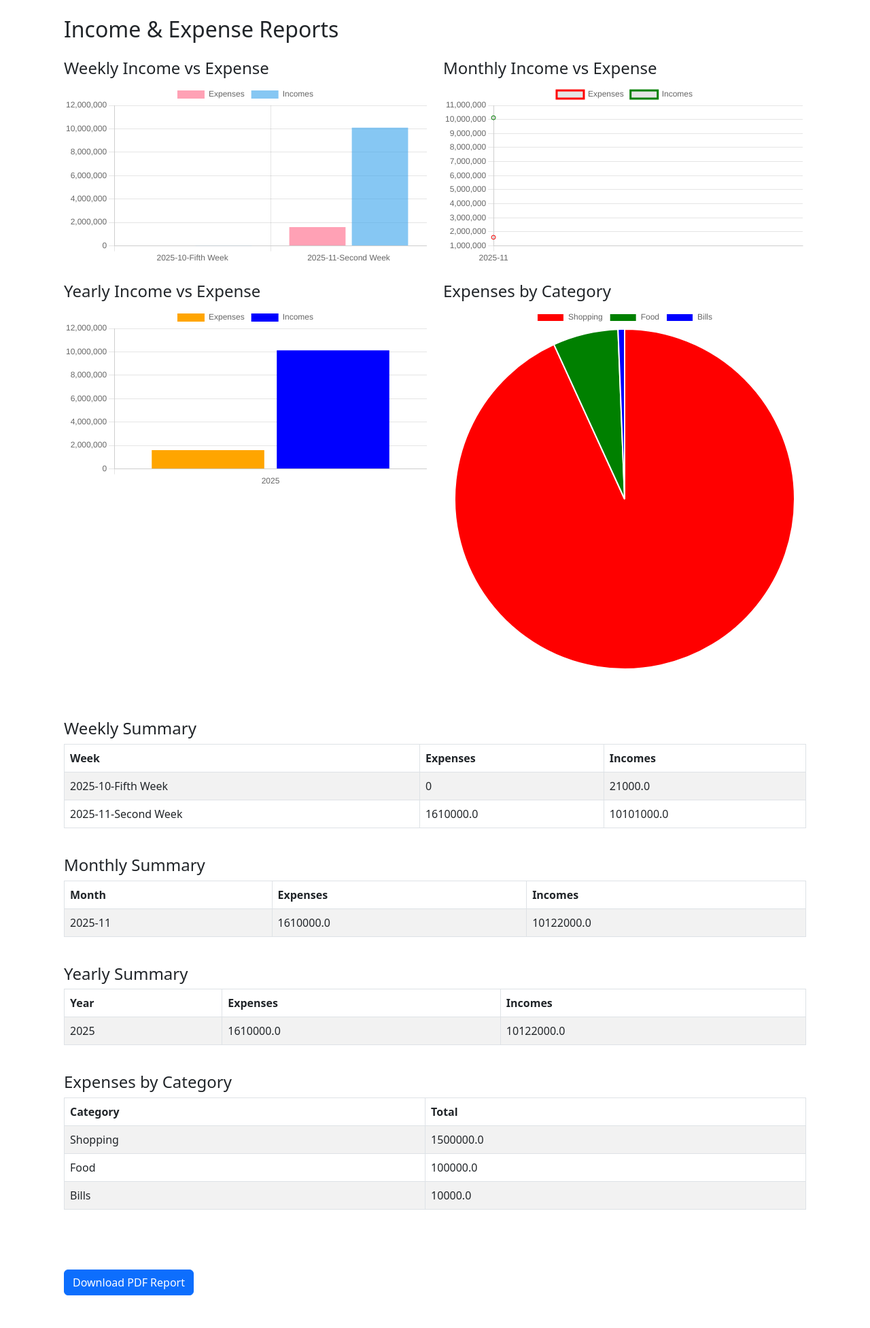
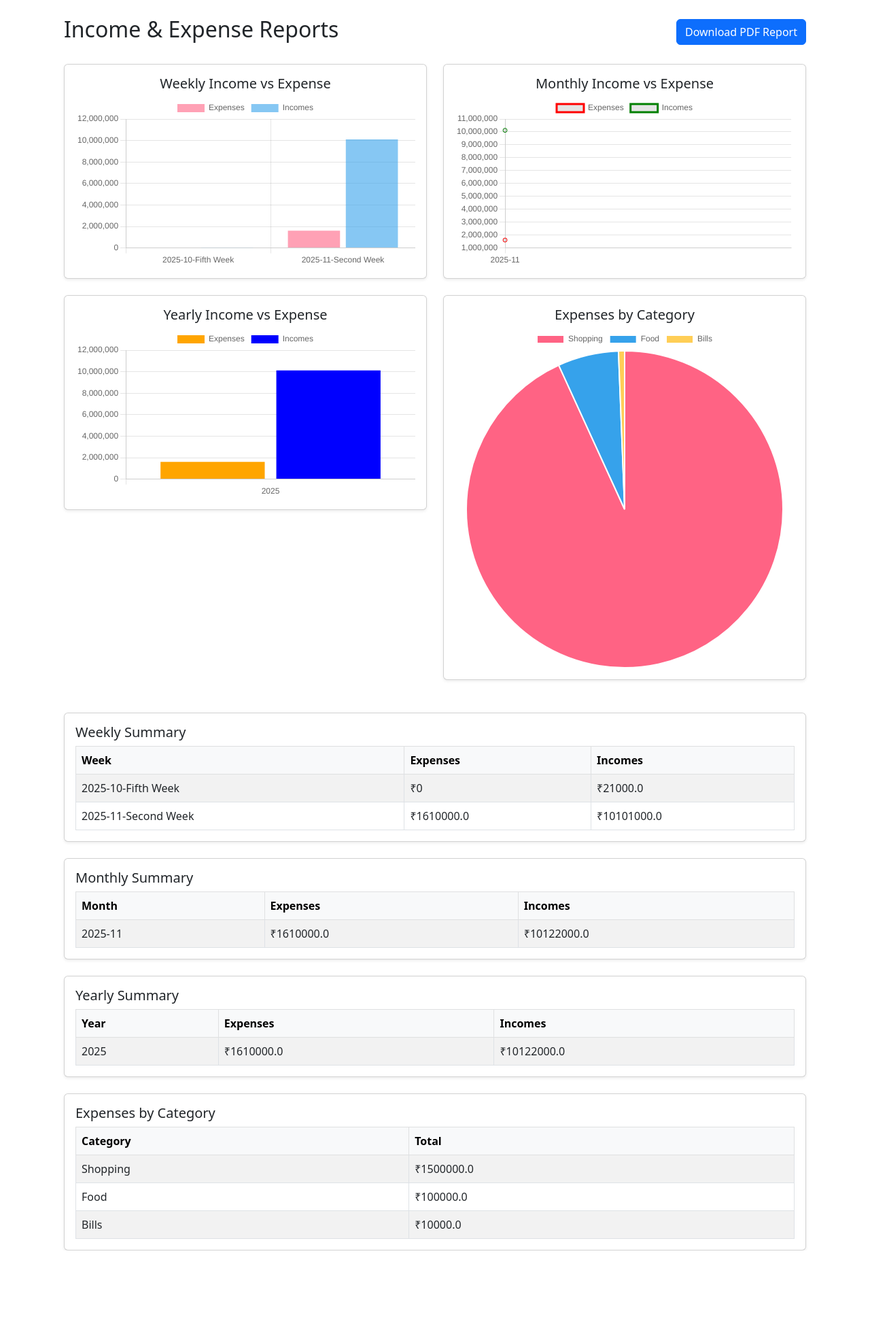
Before and after one commit to utsav0514/Sika_ved, a Django app: page /app/reports/ in a window 1280 px wide. Shown: the part 56-2009 px from the top of the page at 68% size. After the commit the page ends 1895 px from the top, so only its background shows below. Run offline with Django 5.2, Linux system fonts and the light colour scheme; the first user in the database is signed in; data comes from the database, SQL or seed files in the repository.

Commit message:
updaet in html files

```diff
--- a/core_app/templates/reports.html
+++ b/core_app/templates/reports.html
@@ -3,34 +3,59 @@
 {% block content %}
 
 <div class="container mt-4">
-    <h2 class="mb-4">Income & Expense Reports</h2>
+
+    <!-- Header + Download PDF -->
+    <div class="d-flex justify-content-between align-items-center mb-4">
+        <h2>Income & Expense Reports</h2>
+        <a href="{% url 'reports_pdf' %}" class="btn btn-primary">Download PDF Report</a>
+    </div>
 
     <!-- ===================== CHARTS ===================== -->
-    <div class="row mb-5">
-        <div class="col-md-6 mb-4">
-            <h4>Weekly Income vs Expense</h4>
+    <div class="row g-4 mb-5">
+        <div class="col-md-6">
+            <div class="card shadow-sm">
+                <div class="card-body">
+                    <h5 class="card-title text-center">Weekly Income vs Expense</h5>
                     <canvas id="weeklyChart"></canvas>
                 </div>
-        <div class="col-md-6 mb-4">
-            <h4>Monthly Income vs Expense</h4>
+            </div>
+        </div>
+        <div class="col-md-6">
+            <div class="card shadow-sm">
+                <div class="card-body">
+                    <h5 class="card-title text-center">Monthly Income vs Expense</h5>
                     <canvas id="monthlyChart"></canvas>
                 </div>
-        <div class="col-md-6 mb-4">
-            <h4>Yearly Income vs Expense</h4>
+            </div>
+        </div>
+        <div class="col-md-6">
+            <div class="card shadow-sm">
+                <div class="card-body">
+                    <h5 class="card-title text-center">Yearly Income vs Expense</h5>
                     <canvas id="yearlyChart"></canvas>
                 </div>
-        <div class="col-md-6 mb-4">
-            <h4>Expenses by Category</h4>
+            </div>
+        </div>
+        <div class="col-md-6">
+            <div class="card shadow-sm">
+                <div class="card-body">
+                    <h5 class="card-title text-center">Expenses by Category</h5>
                     <canvas id="categoryChart"></canvas>
+                </div>
+            </div>
         </div>
     </div>
 
     <!-- ===================== TABLES ===================== -->
-    <div class="row mb-5">
-        <div class="col-12 mb-4">
-            <h4>Weekly Summary</h4>
-            <table class="table table-bordered table-striped">
-                <thead class="thead-light">
+    <div class="row g-4">
+        <!-- Weekly Summary -->
+        <div class="col-12">
+            <div class="card shadow-sm">
+                <div class="card-body">
+                    <h5 class="card-title">Weekly Summary</h5>
+                    <div class="table-responsive">
+                        <table class="table table-bordered table-striped mb-0">
+                            <thead class="table-light">
                                 <tr>
                                     <th>Week</th>
                                     <th>Expenses</th>
@@ -41,18 +66,27 @@
                                 {% for item in weekly_summary %}
                                 <tr>
                                     <td>{{ item.period }}</td>
-                        <td>{{ item.expenses }}</td>
-                        <td>{{ item.incomes }}</td>
+                                    <td>₹{{ item.expenses }}</td>
+                                    <td>₹{{ item.incomes }}</td>
                                 </tr>
+                                {% empty %}
+                                <tr><td colspan="3" class="text-center">No data available</td></tr>
                                 {% endfor %}
                             </tbody>
                         </table>
                     </div>
+                </div>
+            </div>
+        </div>
 
-        <div class="col-12 mb-4">
-            <h4>Monthly Summary</h4>
-            <table class="table table-bordered table-striped">
-                <thead class="thead-light">
+        <!-- Monthly Summary -->
+        <div class="col-12">
+            <div class="card shadow-sm">
+                <div class="card-body">
+                    <h5 class="card-title">Monthly Summary</h5>
+                    <div class="table-responsive">
+                        <table class="table table-bordered table-striped mb-0">
+                            <thead class="table-light">
                                 <tr>
                                     <th>Month</th>
                                     <th>Expenses</th>
@@ -63,18 +97,27 @@
                                 {% for item in monthly_summary %}
                                 <tr>
                                     <td>{{ item.period }}</td>
-                        <td>{{ item.expenses }}</td>
-                        <td>{{ item.incomes }}</td>
+                                    <td>₹{{ item.expenses }}</td>
+                                    <td>₹{{ item.incomes }}</td>
                                 </tr>
+                                {% empty %}
+                                <tr><td colspan="3" class="text-center">No data available</td></tr>
                                 {% endfor %}
                             </tbody>
                         </table>
                     </div>
+                </div>
+            </div>
+        </div>
 
-        <div class="col-12 mb-4">
-            <h4>Yearly Summary</h4>
-            <table class="table table-bordered table-striped">
-                <thead class="thead-light">
+        <!-- Yearly Summary -->
+        <div class="col-12">
+            <div class="card shadow-sm">
+                <div class="card-body">
+                    <h5 class="card-title">Yearly Summary</h5>
+                    <div class="table-responsive">
+                        <table class="table table-bordered table-striped mb-0">
+                            <thead class="table-light">
                                 <tr>
                                     <th>Year</th>
                                     <th>Expenses</th>
@@ -85,18 +128,27 @@
                                 {% for item in yearly_summary %}
                                 <tr>
                                     <td>{{ item.period }}</td>
-                        <td>{{ item.expenses }}</td>
-                        <td>{{ item.incomes }}</td>
+                                    <td>₹{{ item.expenses }}</td>
+                                    <td>₹{{ item.incomes }}</td>
                                 </tr>
+                                {% empty %}
+                                <tr><td colspan="3" class="text-center">No data available</td></tr>
                                 {% endfor %}
                             </tbody>
                         </table>
                     </div>
+                </div>
+            </div>
+        </div>
 
-        <div class="col-12 mb-4">
-            <h4>Expenses by Category</h4>
-            <table class="table table-bordered table-striped">
-                <thead class="thead-light">
+        <!-- Expenses by Category -->
+        <div class="col-12">
+            <div class="card shadow-sm">
+                <div class="card-body">
+                    <h5 class="card-title">Expenses by Category</h5>
+                    <div class="table-responsive">
+                        <table class="table table-bordered table-striped mb-0">
+                            <thead class="table-light">
                                 <tr>
                                     <th>Category</th>
                                     <th>Total</th>
@@ -106,38 +158,37 @@
                                 {% for c in expense_category %}
                                 <tr>
                                     <td>{{ c.category__name }}</td>
-                        <td>{{ c.total }}</td>
+                                    <td>₹{{ c.total }}</td>
                                 </tr>
+                                {% empty %}
+                                <tr><td colspan="2" class="text-center">No data available</td></tr>
                                 {% endfor %}
                             </tbody>
                         </table>
                     </div>
                 </div>
+            </div>
+        </div>
 
-    <div class="mb-5">
-        <a href="{% url 'reports_pdf' %}" class="btn btn-primary">Download PDF Report</a>
     </div>
 </div>
 
 <!-- ===================== CHART.JS ===================== -->
 <script src="https://cdn.jsdelivr.net/npm/chart.js"></script>
 <script>
-    // Parse JSON from backend
     const weeklySummary = JSON.parse('{{ weekly_summary_json|escapejs }}');
     const monthlySummary = JSON.parse('{{ monthly_summary_json|escapejs }}');
     const yearlySummary = JSON.parse('{{ yearly_summary_json|escapejs }}');
     const expenseCategory = JSON.parse('{{ expense_category_json|escapejs }}');
 
-    // Helper function for chart datasets
     const createDataset = (label, data, color, type='bar') => ({
-        label: label,
-        data: data,
+        label, data,
         backgroundColor: type === 'bar' ? color : undefined,
         borderColor: type !== 'bar' ? color : undefined,
         fill: type !== 'bar' ? false : undefined
     });
 
-    // WEEKLY CHART
+    // WEEKLY
     new Chart(document.getElementById('weeklyChart'), {
         type: 'bar',
         data: {
@@ -150,7 +201,7 @@
         options: { responsive: true, scales: { y: { beginAtZero: true } } }
     });
 
-    // MONTHLY CHART
+    // MONTHLY
     new Chart(document.getElementById('monthlyChart'), {
         type: 'line',
         data: {
@@ -163,7 +214,7 @@
         options: { responsive: true }
     });
 
-    // YEARLY CHART
+    // YEARLY
     new Chart(document.getElementById('yearlyChart'), {
         type: 'bar',
         data: {
@@ -176,12 +227,12 @@
         options: { responsive: true }
     });
 
-    // CATEGORY CHART
+    // CATEGORY
     new Chart(document.getElementById('categoryChart'), {
         type: 'pie',
         data: {
             labels: expenseCategory.map(c => c.category__name),
-            datasets: [{ data: expenseCategory.map(c => c.total), backgroundColor: ['red','green','blue','orange','purple'] }]
+            datasets: [{ data: expenseCategory.map(c => c.total), backgroundColor: ['#FF6384','#36A2EB','#FFCE56','#4BC0C0','#9966FF'] }]
         },
         options: { responsive: true }
     });
```
Also changed, not shown: core_app/templates/dashboard.html (+34 -24 lines). Lines whose indentation alone changed are shown as unchanged.
